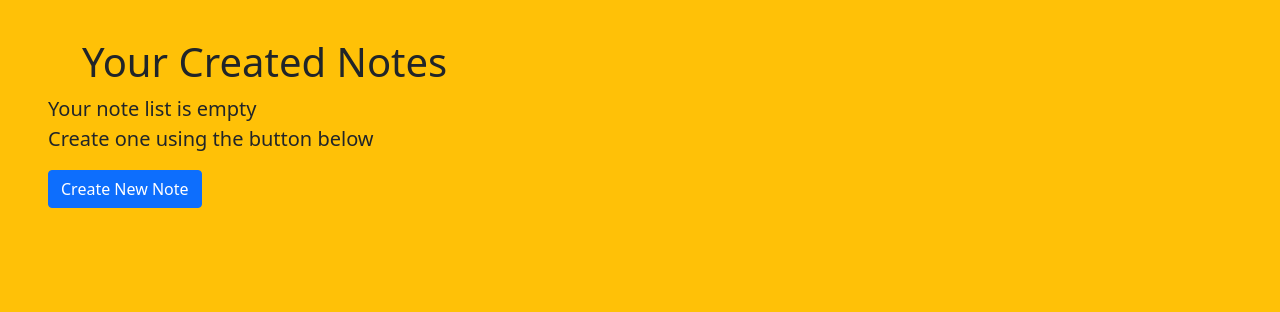
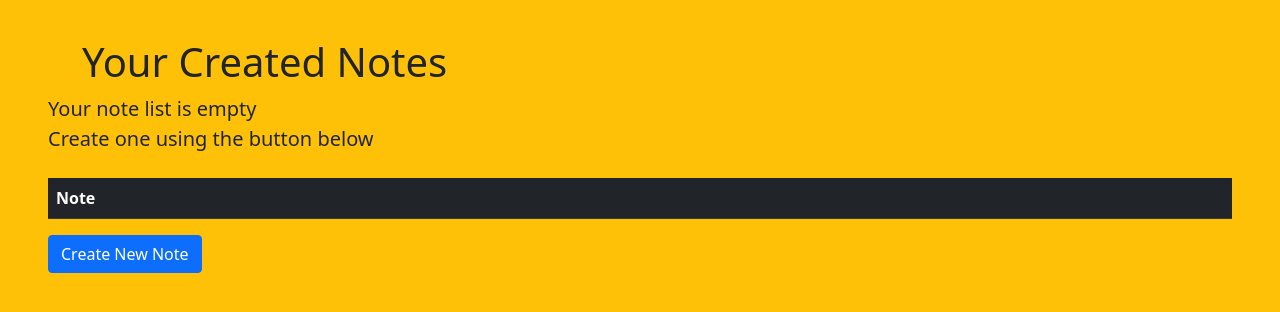
Before and after one commit to adagun/DjangoNotesApp, a Django app: page /notes/ in a window 1280 px wide. Shown: the part 58-370 px from the top of the page. Run offline with Django 3.2, Linux system fonts and the light colour scheme; the visitor is signed in with stand-in values (Sample User, id 1); data that the repository does not hold is empty.

Commit message:
moved table header out of loop

```diff
--- a/notes/templates/notes/notes.html
+++ b/notes/templates/notes/notes.html
@@ -8,7 +8,7 @@
             <h1>Your Created Notes</h1>
         </div>
 
-        {% for note in notes %}
+        {% for note in notes %} {% empty %}
         <table class="table table-dark table-striped mt-4">
             <thead>
                 <tr>
@@ -17,7 +17,6 @@
                     <th></th>
                     <th></th>
                 </tr>
-                {% empty %}
                 <span class="lead"> Your note list is empty </span>
                 <p class="lead"> Create one using the button below</p>
                 {% endfor %} {% for note in notes %}
```
